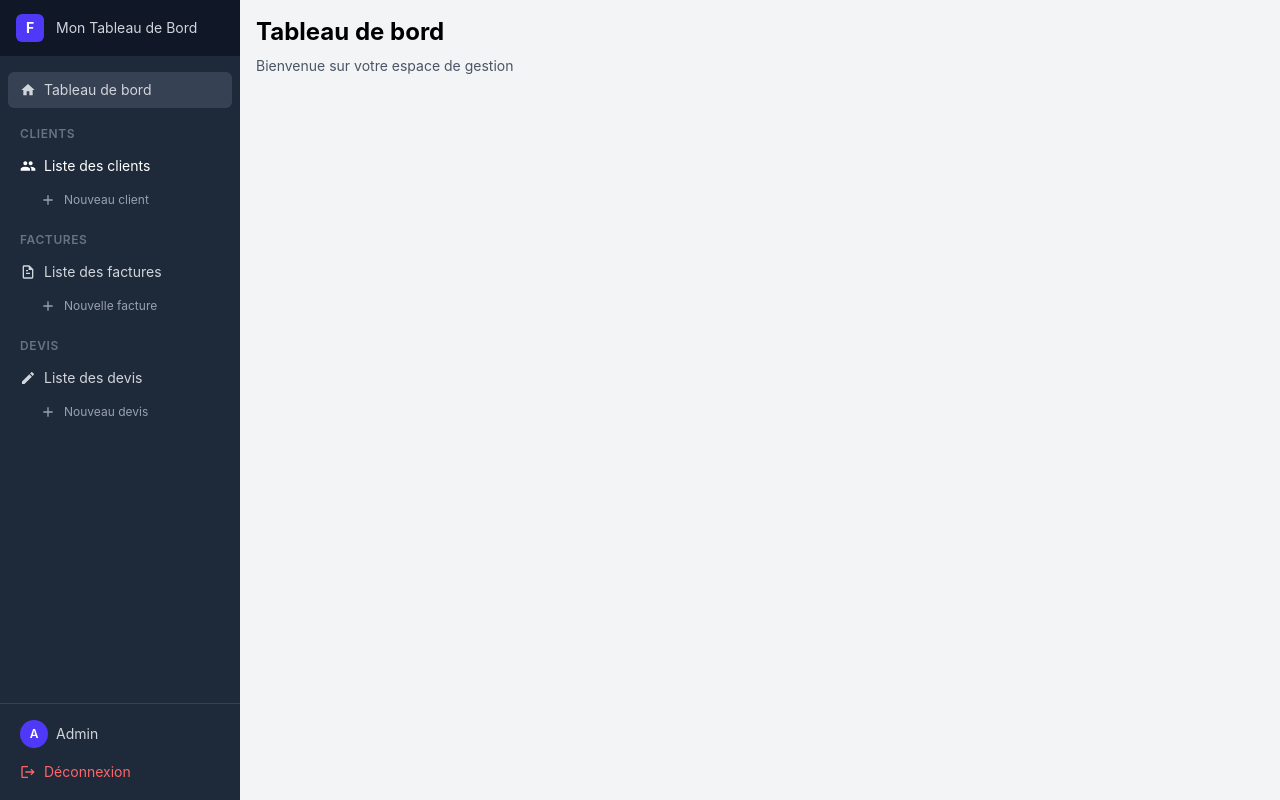
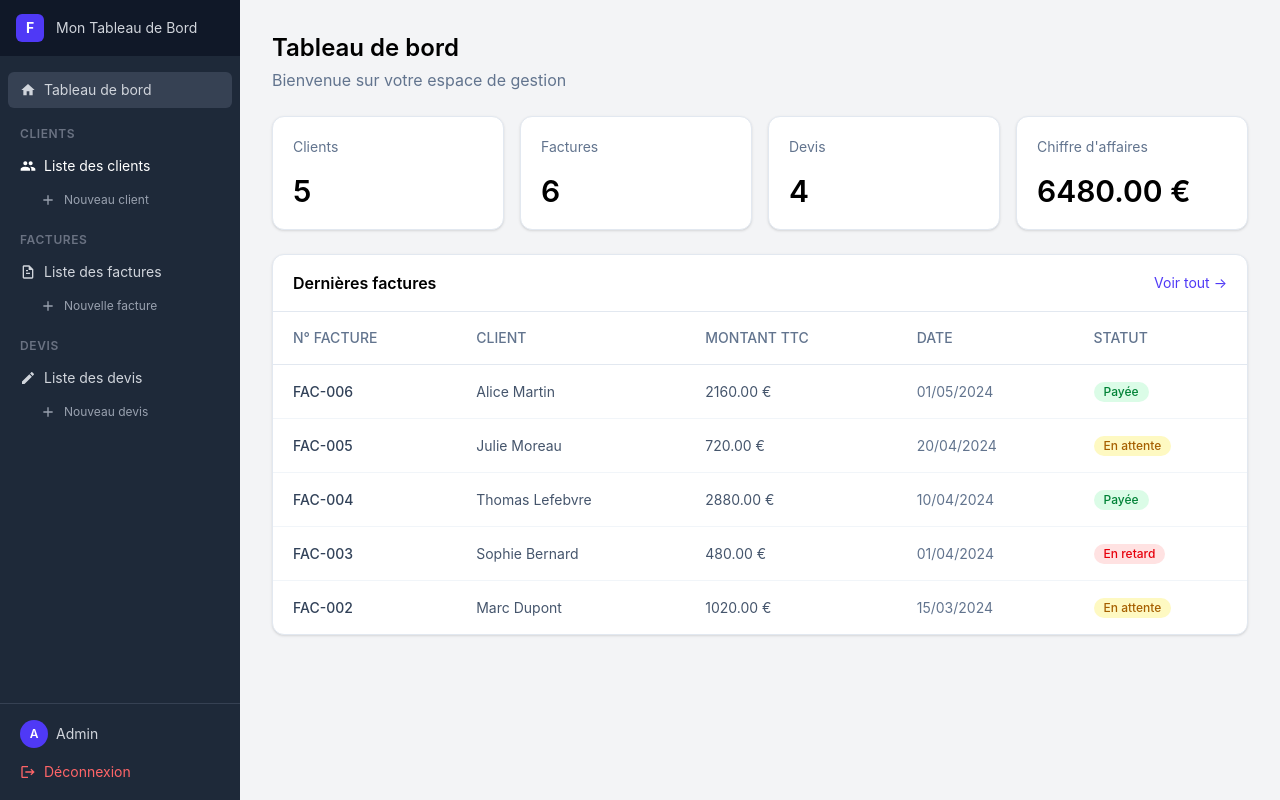
Before and after one commit to mailysu974/factura, a website built with Vite: page src/pages/dashboard.html in a window 1280 px wide. Built offline with nearby package versions, Linux system fonts and the light colour scheme.

Commit message:
Dashbord commit

```diff
--- a/src/js/script.js
+++ b/src/js/script.js
@@ -24,7 +24,7 @@ function esc(s) {
 function isoToFr(dateStr) {
     if (!dateStr) return '';
     const [y, m, d] = dateStr.split('-');
-    if (!y || !m || !d) return dateStr; // déjà au bon format
+    if (!y || !m || !d) return dateStr;
     return `${d}/${m}/${y}`;
 }
 
@@ -51,6 +51,66 @@ function statutBadge(statut) {
     return `<span class="inline-flex items-center px-2.5 py-0.5 rounded-full text-xs font-medium ${cls}">${esc(statut)}</span>`;
 }
 
+// ── Tableau de bord ───────────────────────────────────────────
+function renderDashboard() {
+    // Vérifie qu'on est bien sur la page dashboard
+    if (!document.querySelector('.nbClient')) return;
+
+    const clients  = getClients();
+    const factures = getFactures();
+    const devis    = getDevis();
+
+    const chiffreAffaires = factures
+        .filter(f => f.statut === 'Payée')
+        .reduce((sum, f) => sum + parseFloat(f.montantTTC || 0), 0);
+
+    // Compteurs
+    document.querySelectorAll('.nbClient').forEach(el => {
+        el.textContent = clients.length;
+    });
+    document.querySelectorAll('.nbFacture').forEach(el => {
+        el.textContent = factures.length;
+    });
+    document.querySelectorAll('.nbDevis').forEach(el => {
+        el.textContent = devis.length;
+    });
+    document.querySelectorAll('.nbChiffreAffaires').forEach(el => {
+        el.textContent = chiffreAffaires.toFixed(2) + ' €';
+    });
+
+    // Tableau des dernières factures (5 plus récentes)
+    const tbody = document.querySelector('table tbody');
+    if (!tbody) return;
+
+    tbody.innerHTML = '';
+
+    if (factures.length === 0) {
+        tbody.innerHTML = `
+            <tr>
+                <td colspan="5" class="px-5 py-8 text-center text-sm text-slate-400">
+                    Aucune facture pour l'instant.
+                </td>
+            </tr>`;
+        return;
+    }
+
+    // Prend les 5 dernières factures
+    const dernieres = [...factures].reverse().slice(0, 5);
+
+    dernieres.forEach((f, i) => {
+        const numero = `FAC-${String(factures.length - i).padStart(3, '0')}`;
+        const tr = document.createElement('tr');
+        tr.className = 'border-b border-slate-100 last:border-0 hover:bg-slate-50 transition-colors';
+        tr.innerHTML = `
+            <td class="px-5 py-4 text-sm font-medium text-slate-700">${esc(numero)}</td>
+            <td class="px-5 py-4 text-sm text-slate-600">${esc(f.nom)}</td>
+            <td class="px-5 py-4 text-sm text-slate-600">${parseFloat(f.montantTTC || 0).toFixed(2)} €</td>
+            <td class="px-5 py-4 text-sm text-slate-500">${esc(f.date)}</td>
+            <td class="px-5 py-4">${statutBadge(f.statut)}</td>`;
+        tbody.appendChild(tr);
+    });
+}
+
 // ── Render clients ────────────────────────────────────────────
 function renderClients() {
     const clients = getClients();
@@ -59,7 +119,8 @@ function renderClients() {
 
     tbody.innerHTML = '';
     const n = clients.length;
-    document.getElementById('count').textContent = n + ' client' + (n > 1 ? 's' : '');
+    const countEl = document.getElementById('count');
+    if (countEl) countEl.textContent = n + ' client' + (n > 1 ? 's' : '');
 
     if (n === 0) {
         tbody.innerHTML = `
@@ -98,7 +159,8 @@ function renderFactures() {
 
     tbodyFacture.innerHTML = '';
     const n = factures.length;
-    document.getElementById('count').textContent = n + ' facture' + (n > 1 ? 's' : '');
+    const countEl = document.getElementById('count');
+    if (countEl) countEl.textContent = n + ' facture' + (n > 1 ? 's' : '');
 
     if (n === 0) {
         tbodyFacture.innerHTML = `
@@ -132,13 +194,14 @@ function renderFactures() {
 
 // ── Render devis ──────────────────────────────────────────────
 function renderDevis() {
-    const devis      = getDevis();
+    const devis = getDevis();
     const tbodyDevis = document.getElementById('tbodydevis');
     if (!tbodyDevis) return;
 
     tbodyDevis.innerHTML = '';
     const n = devis.length;
-    document.getElementById('count').textContent = n + ' devis';
+    const countEl = document.getElementById('count');
+    if (countEl) countEl.textContent = n + ' devis';
 
     if (n === 0) {
         tbodyDevis.innerHTML = `
@@ -172,11 +235,13 @@ function renderDevis() {
 
 // ── render() auto-détecte la page ─────────────────────────────
 function render() {
-    if (document.getElementById('tbodydevis')) {
+    if (document.querySelector('.nbClient')) {
+        renderDashboard();
+    } else if (document.getElementById('tbodydevis')) {
         renderDevis();
     } else if (document.getElementById('tbodyfacture')) {
         renderFactures();
-    } else {
+    } else if (document.getElementById('tbody')) {
         renderClients();
     }
 }
@@ -291,7 +356,7 @@ function addFacture() {
 
     const factures = getFactures();
     factures.push({ id: getNextFactureId(), nom: client, montantHT, montantTTC, date: isoToFr(date), statut });
-    saveFactures(factures); // ✅ sauvegarde
+    saveFactures(factures);
     render();
     clearFormFacture();
     document.getElementById('formSectionFacture').classList.add('hidden');
@@ -301,6 +366,7 @@ function addFacture() {
 
 function toggleFormFacture() {
     const fs = document.getElementById('formSectionFacture');
+    if (!fs) return;
     fs.classList.toggle('hidden');
     if (!fs.classList.contains('hidden')) {
         document.body.style.overflow = 'hidden';
@@ -360,7 +426,7 @@ function addDevis() {
 
     const devis = getDevis();
     devis.push({ id: getNextDevisId(), nom: client, montant, date_emission: isoToFr(date_emission), date_validite: isoToFr(date_validite), statut });
-    saveDevis(devis); // ✅ sauvegarde
+    saveDevis(devis);
     render();
     clearFormDevis();
     document.getElementById('formSectionDevis').classList.add('hidden');
@@ -370,6 +436,7 @@ function addDevis() {
 
 function toggleFormDevis() {
     const fs = document.getElementById('formSectionDevis');
+    if (!fs) return;
     fs.classList.toggle('hidden');
     if (!fs.classList.contains('hidden')) {
         document.body.style.overflow = 'hidden';
--- a/src/pages/clients.html
+++ b/src/pages/clients.html
@@ -89,7 +89,7 @@
         <div class="flex items-center justify-between mb-5">
             <div>
                 <h1 class="text-2xl font-bold text-gray-800">Clients</h1>
-                <p class="text-sm text-gray-500 mt-0.5" id="count">0 client</p>
+                <p class="count-clients text-sm text-gray-500 mt-0.5" id="count">0 client</p>
             </div>
             <button onclick="toggleForm()"
                 class="inline-flex items-center gap-2 bg-indigo-600 hover:bg-indigo-700 text-white text-sm font-medium px-4 py-2 rounded-lg transition-colors shadow-sm">
--- a/src/pages/dashboard.html
+++ b/src/pages/dashboard.html
@@ -80,13 +80,62 @@
 
     <!-- Main content -->
 
-        <div class="p-4">
-            <h1 class="text-2xl font-bold">Tableau de bord</h1>
-            <p class="mt-2 text-sm text-gray-600">Bienvenue sur votre espace de gestion</p>
+        <main class="flex-1 p-6 lg:p-8">
+      <header class="mb-6">
+        <h1 class="text-2xl font-semibold">Tableau de bord</h1>
+        <p class="mt-1 text-slate-500">Bienvenue sur votre espace de gestion</p>
+      </header>
 
+      <section class="grid grid-cols-1 gap-4 md:grid-cols-2 xl:grid-cols-4">
+        <article class="rounded-xl bg-white p-5 shadow-sm border border-slate-200">
+          <p class="text-sm text-slate-500">Clients</p>
+          <h2 class="nbClient mt-4 text-3xl font-semibold">0</h2>
+        </article>
+
+        <article class="rounded-xl bg-white p-5 shadow-sm border border-slate-200">
+          <p class="text-sm text-slate-500">Factures</p>
+          <h2 class="nbFacture mt-4 text-3xl font-semibold">0</h2>
+        </article>
+
+        <article class="rounded-xl bg-white p-5 shadow-sm border border-slate-200">
+          <p class="text-sm text-slate-500">Devis</p>
+          <h2 class="nbDevis mt-4 text-3xl font-semibold">0</h2>
+        </article>
+
+        <article class="rounded-xl bg-white p-5 shadow-sm border border-slate-200">
+          <p class="text-sm text-slate-500">Chiffre d'affaires</p>
+          <h2 class="nbChiffreAffaires mt-4 text-3xl font-semibold">0.00</h2>
+        </article>
+      </section>
+
+      <section class="mt-6 rounded-xl bg-white shadow-sm border border-slate-200">
+        <div class="flex items-center justify-between px-5 py-4 border-b border-slate-200">
+          <h3 class="font-semibold">Dernières factures</h3>
+          <a href="./facture.html" class="text-sm text-indigo-600 hover:text-indigo-700">Voir tout →</a>
         </div>
+
+        <div class="overflow-x-auto">
+          <table class="min-w-full text-sm">
+            <thead class="text-left text-slate-500">
+              <tr class="border-b border-slate-200">
+                <th class="px-5 py-4 font-medium">N° FACTURE</th>
+                <th class="px-5 py-4 font-medium">CLIENT</th>
+                <th class="px-5 py-4 font-medium">MONTANT TTC</th>
+                <th class="px-5 py-4 font-medium">DATE</th>
+                <th class="px-5 py-4 font-medium">STATUT</th>
+              </tr>
+            </thead>
+            <tbody>
+
+            </tbody>
+          </table>
+        </div>
+      </section>
+    </main>
     </div>
 
 </div>
+<script src="../js/localStorage.js"></script>
+<script src="../js/script.js"></script>
 </body>
 </html>
```
Also changed, not shown: src/pages/devis.html (+0 -1 lines).
